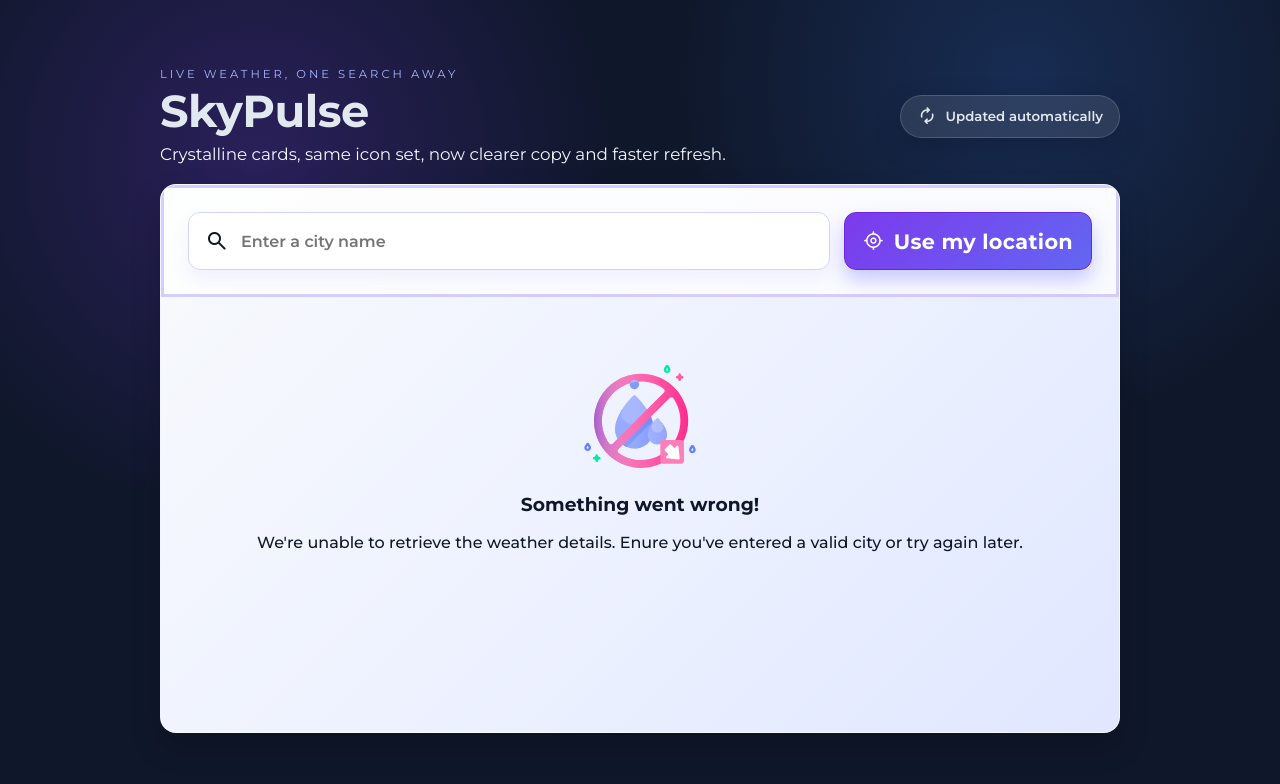
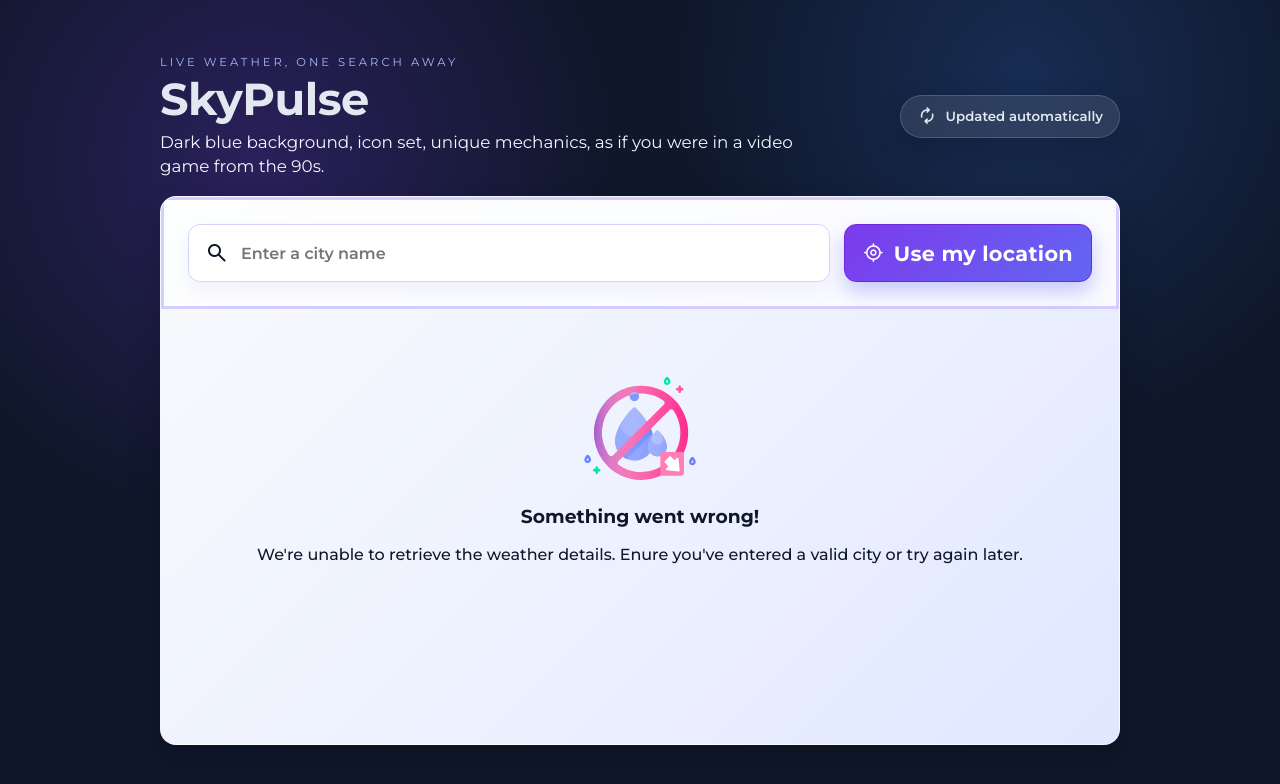
Before and after one commit to Beksik17/Weather-App, a plain HTML site: page index.html in a window 1280 px wide. Drawn offline with nearby package versions, Linux system fonts and the light colour scheme; no server answers.

Commit message:
FIxed text in header

```diff
--- a/index.html
+++ b/index.html
@@ -17,7 +17,7 @@
       <div>
         <p class="eyebrow">Live weather, one search away</p>
         <h1>SkyPulse</h1>
-        <p class="subtitle">Crystalline cards, same icon set, now clearer copy and faster refresh.</p>
+        <p class="subtitle">Dark blue background, icon set, unique mechanics, as if you were in a video game from the 90s.</p>
       </div>
       <button class="pill auto-update-button" type="button">
         <span class="material-symbols-rounded">autorenew</span>
```
